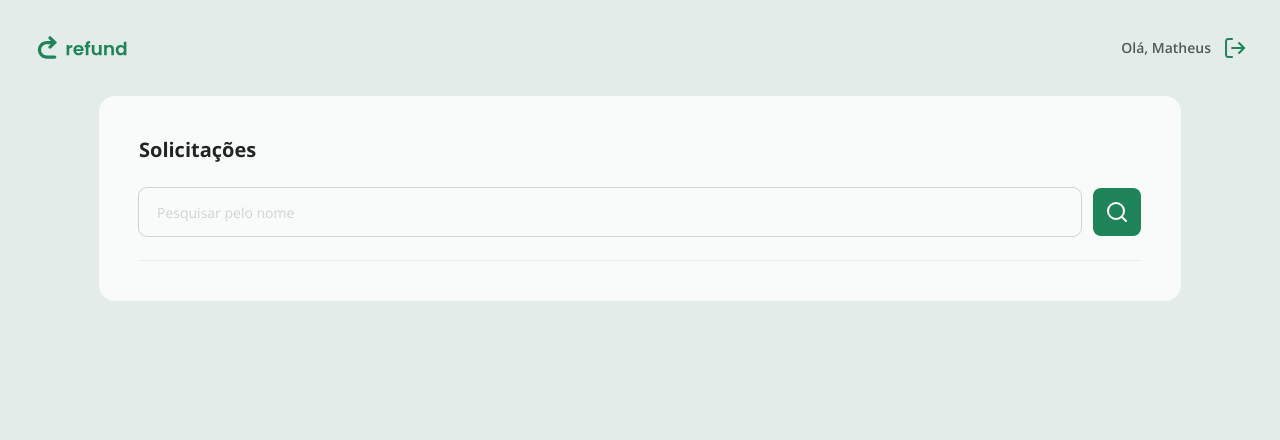
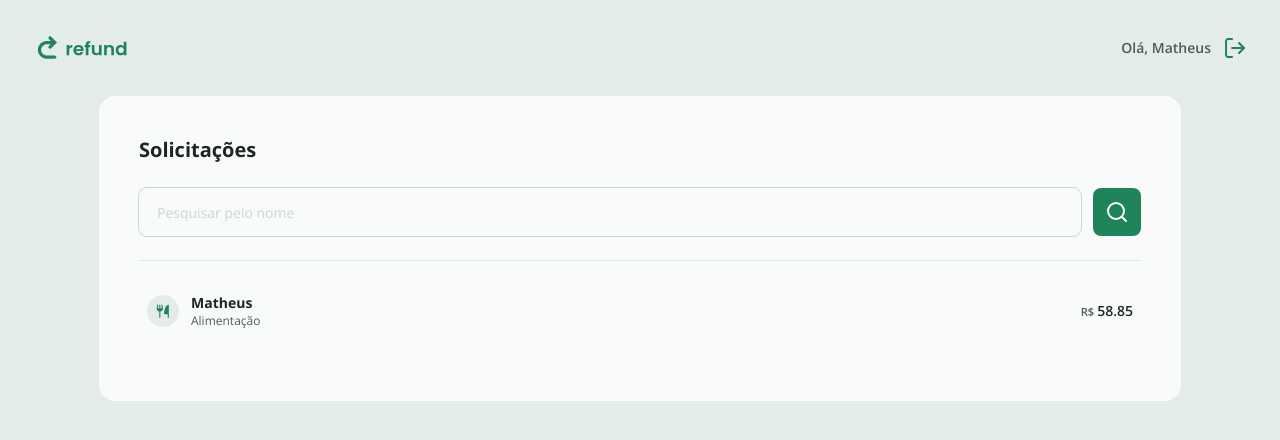
Before and after one commit to Matheus-AlvesCS/refund-interface, a React (Vite) app: page / in a window 1280 px wide. Shown: the top 440 px of the page. Built offline with nearby package versions, Linux system fonts and the light colour scheme.

Commit message:
feat(refundItem): create refundItem component and integrate into Dashboard page

```diff
--- /dev/null
+++ b/src/components/RefundItem.tsx
@@ -0,0 +1,36 @@
+export type RefundItemProps = {
+  id: string
+  name: string
+  category: string
+  amount: string
+  categoryImg: string
+}
+
+type Props = React.ComponentProps<"a"> & {
+  data: RefundItemProps
+}
+
+export function RefundItem({ data, ...rest }: Props) {
+  return (
+    <a
+      {...rest}
+      className="w-full flex items-center cursor-pointer rounded-lg hover:bg-green-100/10 p-2 transition ease-linear"
+    >
+      <img
+        src={data.categoryImg}
+        alt="category-icon"
+        className="w-8 h-8 mr-3"
+      />
+
+      <div className="flex flex-col flex-1">
+        <strong className="text-gray-100 text-sm">{data.name}</strong>
+        <span className="text-gray-200 text-xs">{data.category}</span>
+      </div>
+
+      <span className="text-gray-100 text-sm font-semibold">
+        <small className="text-gray-200">R$ </small>
+        {data.amount}
+      </span>
+    </a>
+  )
+}
--- a/src/index.css
+++ b/src/index.css
@@ -22,3 +22,16 @@ select {
   background-position: right 1rem top 50%;
   background-size: 1.25rem auto;
 }
+
+::-webkit-scrollbar {
+  width: 0.4rem;
+}
+
+::-webkit-scrollbar-thumb {
+  background-color: #e3ece9;
+  border-radius: 0.5rem;
+}
+
+::-webkit-scrollbar-track {
+  background-color: transparent;
+}
--- a/src/pages/Dashboard.tsx
+++ b/src/pages/Dashboard.tsx
@@ -2,8 +2,19 @@ import { useState } from "react"
 
 import { Input } from "../components/Input"
 import { Button } from "../components/Button"
+import { RefundItem } from "../components/RefundItem"
+
+import { CATEGORIES } from "../utils/categories"
 
 import searchSvg from "../assets/search.svg"
+
+const fake_user = {
+  id: "8",
+  name: "Matheus",
+  category: "Alimentação",
+  amount: "58.85",
+  categoryImg: CATEGORIES["food"].icon,
+}
 
 export function Dashboard() {
   const [search, setSearch] = useState("")
@@ -30,6 +41,10 @@ export function Dashboard() {
           <img src={searchSvg} alt="serach-icon" />
         </Button>
       </form>
+
+      <div className="flex flex-col gap-4 my-6 max-h-85.5 overflow-y-scroll">
+        <RefundItem data={fake_user} />
+      </div>
     </div>
   )
 }
```
